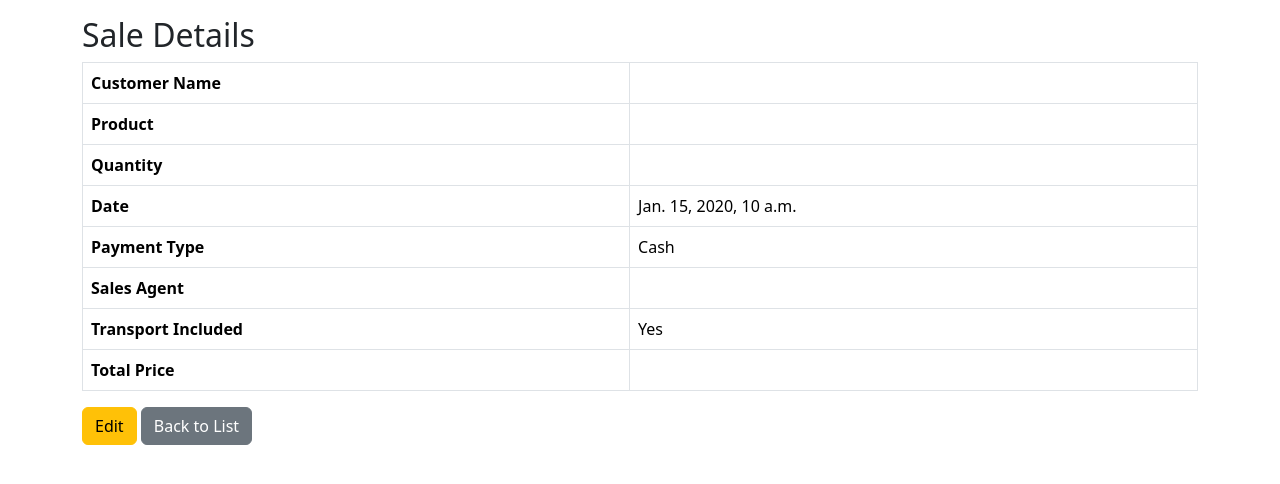
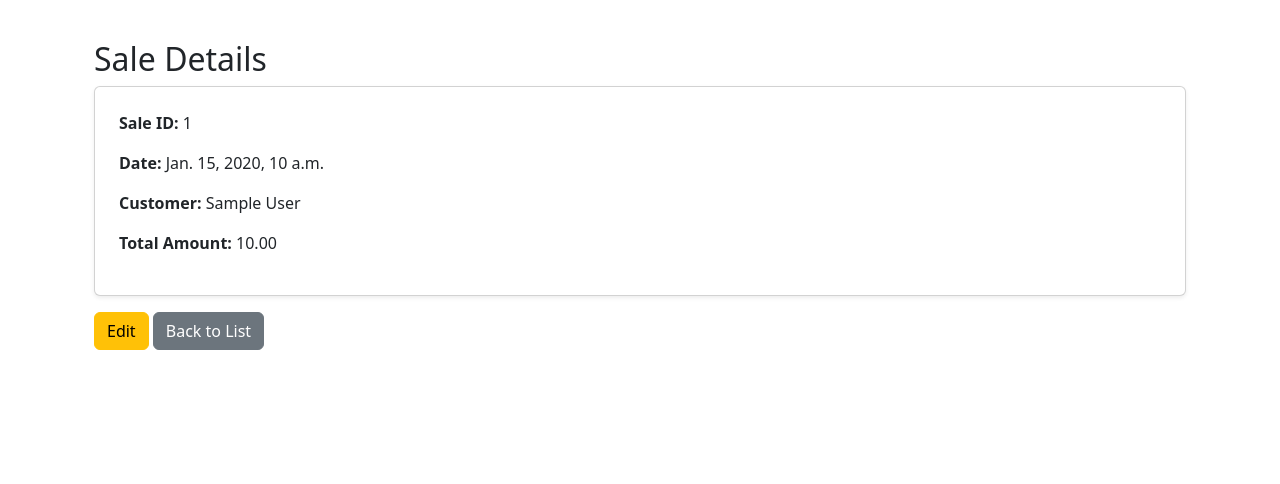
Before and after one commit to AryatuhaNoweria/MAYONDO_WOOD_FURNITURE, a Django app: page /sales/1/ in a window 1280 px wide. Shown: the part 56-540 px from the top of the page. Run offline with Django 5.2, Linux system fonts and the light colour scheme; tables that the repository leaves empty hold one stand-in row (values such as "Sample post").

Commit message:
modified files

```diff
--- a/sales/templates/sale_detail.html
+++ b/sales/templates/sale_detail.html
@@ -1,42 +1,18 @@
 {% extends 'base.html' %}
+{% block content %}
+<div class="container mt-4">
+    <h2>Sale Details</h2>
 
-{% block content %}
-  <h2>Sale Details</h2>
-  <table class="table table-bordered">
-    <tr>
-      <th>Customer Name</th>
-      <td>{{ sale.customer_name }}</td>
-    </tr>
-    <tr>
-      <th>Product</th>
-      <td>{{ sale.product.name }}</td>
-    </tr>
-    <tr>
-      <th>Quantity</th>
-      <td>{{ sale.quantity }}</td>
-    </tr>
-    <tr>
-      <th>Date</th>
-      <td>{{ sale.date }}</td>
-    </tr>
-    <tr>
-      <th>Payment Type</th>
-      <td>{{ sale.get_payment_type_display }}</td>
-    </tr>
-    <tr>
-      <th>Sales Agent</th>
-      <td>{{ sale.sales_agent_name }}</td>
-    </tr>
-    <tr>
-      <th>Transport Included</th>
-      <td>{% if sale.transport_included %}Yes{% else %}No{% endif %}</td>
-    </tr>
-    <tr>
-      <th>Total Price</th>
-      <td>{{ sale.total_price }}</td>
-    </tr>
-  </table>
+    <div class="card shadow-sm p-4">
+        <p><strong>Sale ID:</strong> {{ sale.id }}</p>
+        <p><strong>Date:</strong> {{ sale.date }}</p>
+        <p><strong>Customer:</strong> {{ sale.customer }}</p>
+        <p><strong>Total Amount:</strong> {{ sale.total_amount }}</p>
+    </div>
 
-  <a href="{% url 'edit_sale' sale.pk %}" class="btn btn-warning">Edit</a>
-  <a href="{% url 'sale_list' %}" class="btn btn-secondary">Back to List</a>
+    <div class="mt-3">
+        <a href="{% url 'sale_edit' sale.pk %}" class="btn btn-warning">Edit</a>
+        <a href="{% url 'sale_list' %}" class="btn btn-secondary">Back to List</a>
+    </div>
+</div>
 {% endblock %}
--- a/sales/templates/sale_list.html
+++ b/sales/templates/sale_list.html
@@ -1,7 +1,7 @@
 {% extends 'base.html' %}
 {% block content %}
 <h2>Sales List</h2>
-<a href="{% url 'add_sale' %}" class="btn btn-primary mb-3">Add New Sale</a>
+<a href="{% url 'create_sale' %}" class="btn btn-primary mb-3">Add New Sale</a>
 
 <table class="table table-striped">
   <thead>
@@ -24,8 +24,8 @@
       <td>{{ sale.total_price }}</td>
       <td>
         <a href="{% url 'sale_detail' sale.pk %}" class="btn btn-info btn-sm">View</a>
-        <a href="{% url 'edit_sale' sale.pk %}" class="btn btn-warning btn-sm">Edit</a>
-        <a href="{% url 'delete_sale' sale.pk %}" class="btn btn-danger btn-sm">Delete</a>
+        <a href="" class="btn btn-warning btn-sm">Edit</a>
+        <a href="" class="btn btn-danger btn-sm">Delete</a>
       </td>
     </tr>
     {% empty %}
--- a/sales/urls.py
+++ b/sales/urls.py
@@ -3,8 +3,8 @@
 
 urlpatterns = [
     path('', views.sale_list, name='sale_list'),
-    path('add/', views.sale_form, name='add_sale'),
-    path('edit/<int:pk>/', views.sale_form, name='edit_sale'),
+    path('add/', views.create_sale, name='create_sale'),
     path('<int:pk>/', views.sale_detail, name='sale_detail'),
-    path('delete/<int:pk>/', views.sale_delete, name='delete_sale'),
+    #path('<int:pk>/edit/', views.sale_form, name='sale_edit'),
+    #path('<int:pk>/delete/', views.sale_delete, name='sale_delete'),
 ]
--- a/sales/views.py
+++ b/sales/views.py
@@ -1,61 +1,56 @@
 from django.shortcuts import render, redirect, get_object_or_404
+from django.contrib import messages
 from .models import Sale
 from .forms import SaleForm
-
-# List all sales
 def sale_list(request):
     sales = Sale.objects.all().order_by('-date')
-    return render(request, 'sale_list.html', {'sale': sales})
+    return render(request, 'sale_list.html', {'sales': sales})
 
-# Add or Edit Sale
-def sale_form(request, pk=None):
-    if pk:
-        sale = get_object_or_404(Sale, pk=pk)
+
+def create_sale(request):
+    if request.method == 'POST':
+        form = SaleForm(request.POST)
+        if form.is_valid():
+            sale = form.save(commit=False)
+            sale.total_amount = 0  # You can calculate later if you add items
+            sale.save()
+            messages.success(request, "Sale added successfully!")
+            return redirect('sale_list')
+        else:
+            messages.error(request, "Error: please check the form.")
     else:
-        sale = None
+        form = SaleForm()
+
+    return render(request, 'create_sale.html', {'form': form})
+
+def sale_detail(request, pk):
+    sale = get_object_or_404(Sale, pk=pk)
+    return render(request, 'sale_detail.html', {'sale': sale})
+
+
+def edit_sale(request, pk):
+    sale = get_object_or_404(Sale, pk=pk)
 
     if request.method == 'POST':
         form = SaleForm(request.POST, instance=sale)
         if form.is_valid():
             form.save()
+            messages.success(request, "Sale updated successfully!")
             return redirect('sale_list')
+        else:
+            messages.error(request, "Error: please check your updates.")
     else:
         form = SaleForm(instance=sale)
 
-    return render(request, 'sale_form.html', {'form': form})
+    return render(request, 'sales/edit_sale.html', {'form': form, 'sale': sale})
 
-# View sale details
-def sale_detail(request, pk):
+
+def delete_sale(request, pk):
     sale = get_object_or_404(Sale, pk=pk)
-    return render(request, 'sale_detail.html', {'sale': sale})
 
-# Delete a sale
-def sale_delete(request, pk):
-    sale = get_object_or_404(Sale, pk=pk)
     if request.method == 'POST':
         sale.delete()
+        messages.success(request, "Sale deleted successfully!")
         return redirect('sale_list')
-    return render(request, 'sale_confirm_delete.html', {'sale': sale})
 
-def create_sale(request):
-    if request.method == 'POST':
-        sale_form = SaleForm(request.POST)
-        if sale_form.is_valid():
-            sale = sale_form.save(commit=False)
-            sale.total_amount = 0  # Initialize total
-            sale.save()
-
-            total = 0
-            for item in items:
-                item.sale = sale
-                item.save()
-                total += item.quantity * item.price
-
-            sale.total_amount = total
-            sale.save()
-
-            return redirect('sales_list')  # Redirect to sales list
-
-    else:
-        sale_form = SaleForm()
-    return render(request, 'create_sale.html', {'sale_form': sale_form,})
+    return render(request, 'delete_sale.html', {'sale': sale})
--- a/suppliers/templates/suppliers_list.html
+++ b/suppliers/templates/suppliers_list.html
@@ -33,5 +33,5 @@
     </tbody>
 </table>
 
-<a href="{% url 'supplier_add' %}" class="btn btn-primary">Add Supplier</a>
+<a href="" class="btn btn-primary">Add Supplier</a>
 {% endblock %}
--- a/suppliers/views.py
+++ b/suppliers/views.py
@@ -4,7 +4,7 @@
 
 def supplier_list(request):
     suppliers = Supplier.objects.all()
-    return render(request, 'supplier_list.html', {'suppliers': suppliers})
+    return render(request, 'suppliers_list.html', {'supplier': suppliers})
 
 
 def supplier_detail(request, pk):
--- a/templates/includes/nav.html
+++ b/templates/includes/nav.html
@@ -22,7 +22,7 @@
                    <a class="nav-link" href="{% url 'sale_list' %}">sales</a>
                 </li>
                 <li class="nav-item">
-                   <a class="nav-link" href="{% url 'supplier_list' %}">Suppliers</a>
+                   <a class="nav-link" href="/suppliers">Suppliers</a>
                 </li>
                 </li>
             </ul>
--- a/users/templates/attendant_dashboard.html
+++ b/users/templates/attendant_dashboard.html
@@ -10,10 +10,10 @@
 
   <div class="row g-3">
     <div class="col-md-6">
-      <a href="{% url 'update_stock' %}" class="btn btn-outline-primary w-100 py-3">Update Stock</a>
+      <a href="" class="btn btn-outline-primary w-100 py-3">Update Stock</a>
     </div>
     <div class="col-md-6">
-      <a href="{% url 'view_stock' %}" class="btn btn-outline-dark w-100 py-3">View Available Stock</a>
+      <a href="" class="btn btn-outline-dark w-100 py-3">View Available Stock</a>
     </div>
   </div>
 </div>
--- a/users/templates/register.html
+++ b/users/templates/register.html
@@ -6,7 +6,7 @@
     <div class="row g-4 align-items-stretch">
         <div class="col-lg-6 d-none d-lg-block">
             <div class="h-100 rounded overflow-hidden shadow-sm">
-                <img src="{% static 'images/register-illustration.jpg' %}" alt="Join Mayondo Wood Furniture" class="w-100 h-100 object-fit-cover">
+
             </div>
         </div>
         <div class="col-lg-6">
@@ -16,7 +16,7 @@
                     <p class="text-muted mb-4">Join Mayondo Wood Furniture to manage products, stock, and sales.</p>
                     <form method="post" novalidate>
                         {% csrf_token %}
-                        {{ form|crispy }}
+                        {{ form | crispy }}
                         <button type="submit" class="btn btn-primary w-100 mt-2">Register</button>
                     </form>
                     <p class="mt-3 text-center mb-0">
```
Also changed, not shown: sales/templates/create_sales.html (+13 -0 lines), sales/templates/sale_confirm_delete.html (+12 -9 lines), sales/templates/sale_form.html (+8 -49 lines), users/forms.py (+6 -1 lines), users/templates/login.html (+1 -30 lines), users/templates/manager_dashboard.html (added, +20 -0 lines), users/templates/old_login.html (added, +47 -0 lines), users/views.py (+39 -41 lines), db.sqlite3, users/migrations/0001_initial.py.
